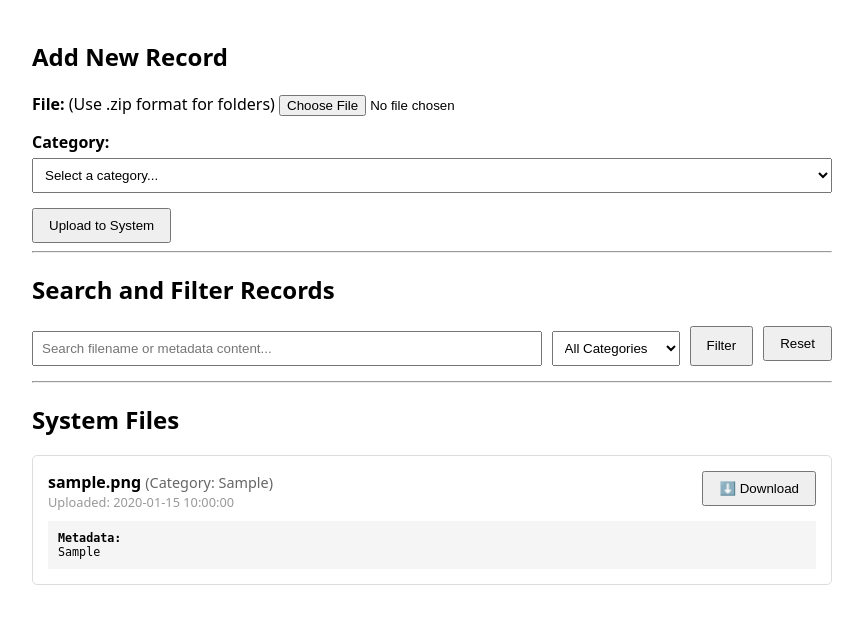
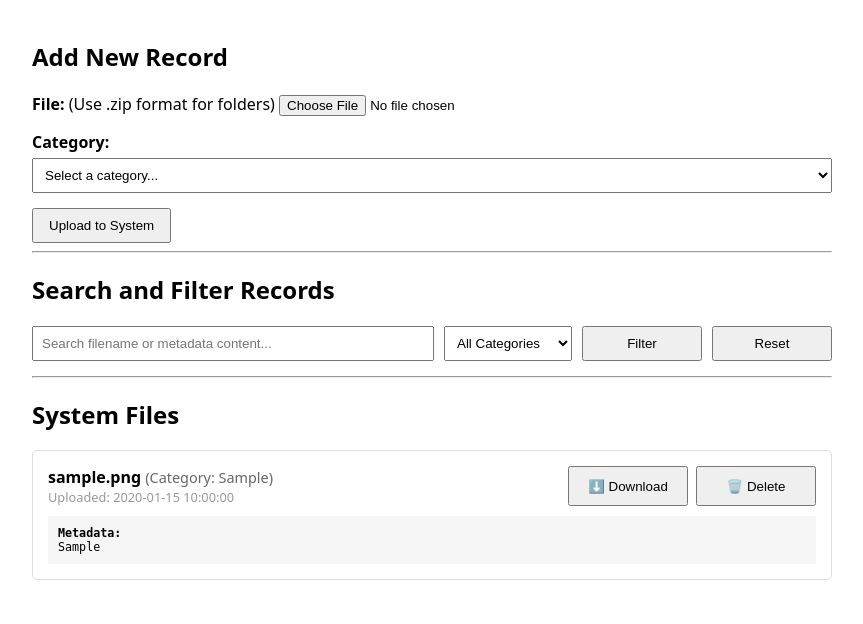
Before and after one commit to Gynor/SQLDATABASE, a Flask app: page / in a window 1280 px wide. Shown: the top 624 px of the page, without its empty margins (208-1071 px from the left). Run offline with Flask 3, Linux system fonts and the light colour scheme; tables that the repository leaves empty hold one stand-in row (values such as "Sample post").

Commit message:
before than html change

```diff
--- a/main.py
+++ b/main.py
@@ -146,6 +146,32 @@ def download_file(physical_filename):
         download_name=file_record['original_filename'] # User sees original name, not UUID
     )
 
+@app.route('/delete/<int:file_id>', methods=['POST'])
+def delete_file(file_id):
+    """
+    Deletes the file from the physical storage and removes its record from the database.
+    """
+    with get_db_connection() as conn:
+        # Fetch the physical filename associated with the given file ID
+        file_record = conn.execute(
+            "SELECT physical_filename FROM files WHERE id = ?",
+            (file_id,)
+        ).fetchone()
+
+        if file_record:
+            physical_filename = file_record['physical_filename']
+            filepath = os.path.join(UPLOAD_FOLDER, physical_filename)
+
+            # Remove the physical file from the disk if it exists
+            if os.path.exists(filepath):
+                os.remove(filepath)
+
+            # Remove the corresponding record from the database
+            conn.execute("DELETE FROM files WHERE id = ?", (file_id,))
+            conn.commit()
+
+    return redirect('/')
+
 if __name__ == '__main__':
     # Run the Flask development server
     app.run(host='192.168.1.226', port=5000)
--- a/templates/index.html
+++ b/templates/index.html
@@ -2,7 +2,7 @@
 <html lang="en">
 <head>
     <meta charset="UTF-8">
-    <title>Local Metadata Database</title>
+    <title>Core of Alucard</title>
     <style>
         /* Basic readability styles */
         body { font-family: system-ui, -apple-system, sans-serif; padding: 20px; max-width: 800px; margin: 0 auto; }
@@ -41,21 +41,20 @@
 
     <h2>Search and Filter Records</h2>
     <form action="/" method="GET">
-        <div class="form-group" style="display: flex; gap: 10px;">
-            <input type="text" name="search" placeholder="Search filename or metadata content..." value="{{ search_query }}">
+        <div class="form-group" style="display: flex; gap: 10px; align-items: stretch;">
+            <input type="text" name="search" placeholder="Search filename or metadata content..." value="{{ search_query }}" style="margin: 0; flex: 1;">
 
-            <select name="filter_category" style="width: auto;">
+            <select name="filter_category" style="width: auto; margin: 0;">
                 <option value="">All Categories</option>
                 <option value="article" {% if cat_filter == 'article' %}selected{% endif %}>Article</option>
                 <option value="mtg" {% if cat_filter == 'mtg' %}selected{% endif %}>MTG Card</option>
                 <option value="project" {% if cat_filter == 'project' %}selected{% endif %}>Project Archive</option>
             </select>
 
-            <button type="submit">Filter</button>
-            <a href="/"><button type="button">Reset</button></a>
+            <button style="height:35px;width:120px;" type="submit">Filter</button></a>
+            <button style="height:35px;width:120px;" type="button">Reset</button></a>
         </div>
     </form>
-
     <hr>
 
     <h2>System Files</h2>
@@ -64,14 +63,23 @@
             <div class="file-item">
                 <div style="display: flex; justify-content: space-between; align-items: start;">
                     <div>
-                        <!-- Access via sqlite3.Row -->
                         <strong>{{ file['original_filename'] }}</strong>
                         <span style="color: #666; font-size: 0.9em;">(Category: {{ file['category'] }})</span>
                         <div style="font-size: 0.8em; color: #999;">Uploaded: {{ file['upload_timestamp'] }}</div>
                     </div>
-                    <a href="/download/{{ file['physical_filename'] }}">
-                        <button type="button">⬇️ Download</button>
-                    </a>
+
+                    <!-- Action buttons container -->
+                    <div style="display: flex; gap: 8px;">
+                        <!-- Download action -->
+                        <a href="/download/{{ file['physical_filename'] }}">
+                            <button style="height:40px;width:120px" type="button">⬇️ Download</button>
+                        </a>
+
+                        <!-- Delete action via POST request -->
+                        <form action="/delete/{{ file['id'] }}" method="POST" onsubmit="return confirm('Are you sure you want to permanently delete this file?');" style="margin: 0;">
+                            <button style="height:40px;width:120px" type="submit">🗑️ Delete</button>
+                        </form>
+                    </div>
                 </div>
 
                 <div class="metadata-box">
```
